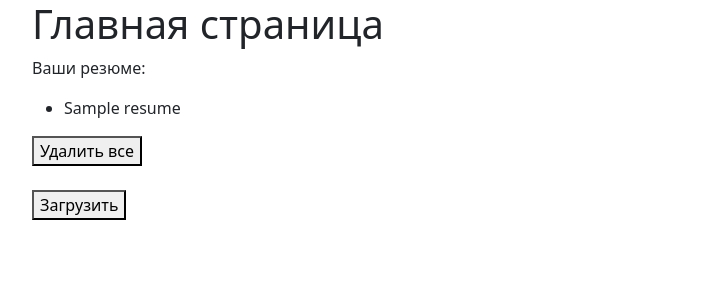
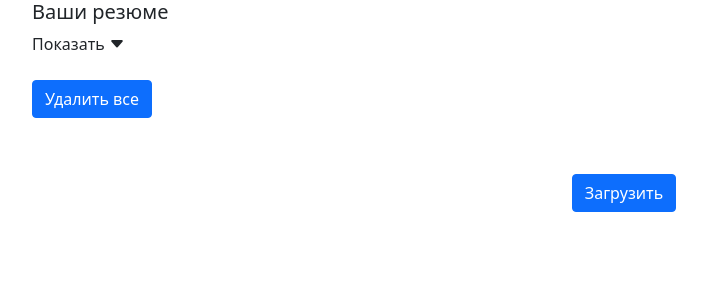
Before and after one commit to Frit027/web-resume-parser, a Django app: template resume/templates/resume/main_page.html in a window 1280 px wide. Shown: the top 300 px of the page, without its empty margins (16-723 px from the left). Run offline with Django 4.2, Linux system fonts and the light colour scheme; the template is opened without the code that fills it: most values are stand-ins (such as "Sample title", 1, 10 or a date in 2020); parts of the project's set-up code (start-up, migrations or seed data) failed here and were passed over.

Commit message:
added bootstrap

```diff
--- a/resume/templates/resume/main_page.html
+++ b/resume/templates/resume/main_page.html
@@ -1,6 +1,15 @@
 {% extends "base.html" %}
 
-{% block title %}Main Page{% endblock %}
+{% load static %}
+
+{% block title %}Главная{% endblock %}
+
+{% block stylesheet %}
+  {# bootstrap-icons #}
+  <link rel="stylesheet" href="https://cdn.jsdelivr.net/npm/bootstrap-icons@1.8.1/font/bootstrap-icons.css">
+  {# my styles #}
+  <link rel="stylesheet" href="{% static 'css/main_page.css' %}">
+{% endblock %}
 
 {% block script %}
   <script src="https://code.jquery.com/jquery-3.6.0.min.js" integrity="sha256-/xUj+3OJU5yExlq6GSYGSHk7tPXikynS7ogEvDej/m4=" crossorigin="anonymous"></script>
@@ -8,29 +17,31 @@
 {% endblock %}
 
 {% block content %}
-  <h1>Главная страница</h1>
-
   <div id="resumes">
-    <p>Ваши резюме:</p>
+    <h5>Ваши резюме</h5>
     {% if resumes %}
-      <ul id="ul_resumes">
+      <span class="detail">Показать <i class="bi bi-caret-down-fill"></i></span>
+      <ul class="ul_filenames">
         {% for name in resumes %}
           <li>{{ name }}</li>
         {% endfor %}
       </ul>
+
+      <div>
+        <button class="btn btn-primary remove_btn" id="remove_button">Удалить все</button>
+      </div>
     {% else %}
       <p>Вы пока не загрузили резюме.</p>
     {% endif %}
-    <button id="remove_button">Удалить все</button>
   </div>
-  <br>
 
   <form action="." method="post" enctype="multipart/form-data">
     {% csrf_token %}
-    {{ form.as_p }}
-    <button type="submit">Загрузить</button>
+    {{ form }}
+    <div class="text-center">
+      <button class="btn btn-primary upload_btn" type="submit">Загрузить</button>
+    </div>
   </form>
 
-  {% load static %}
-  <script src="{% static 'js/remove_files.js' %}"></script>
+  <script src="{% static 'js/analysis.js' %}"></script>
 {% endblock %}
```
